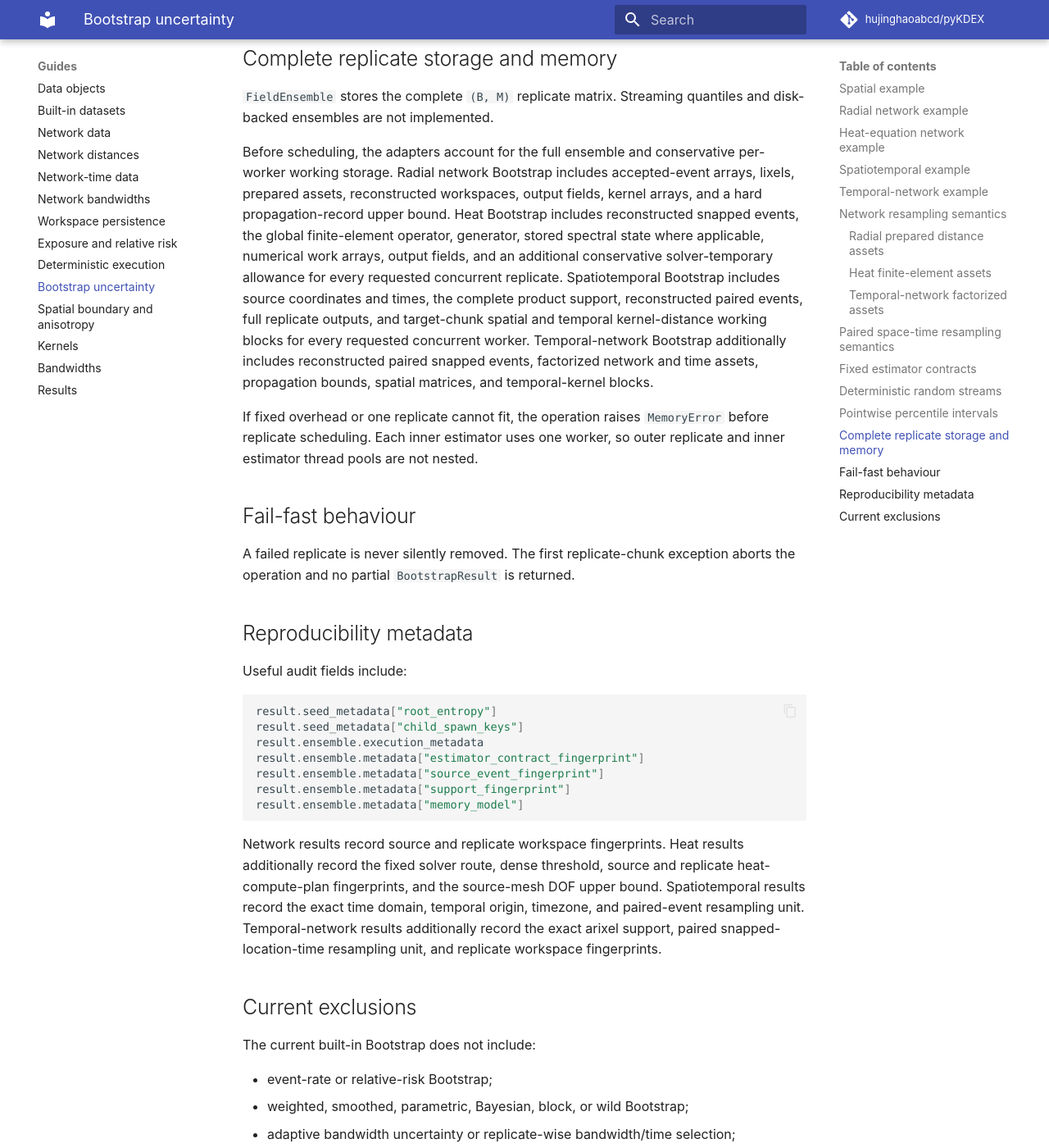
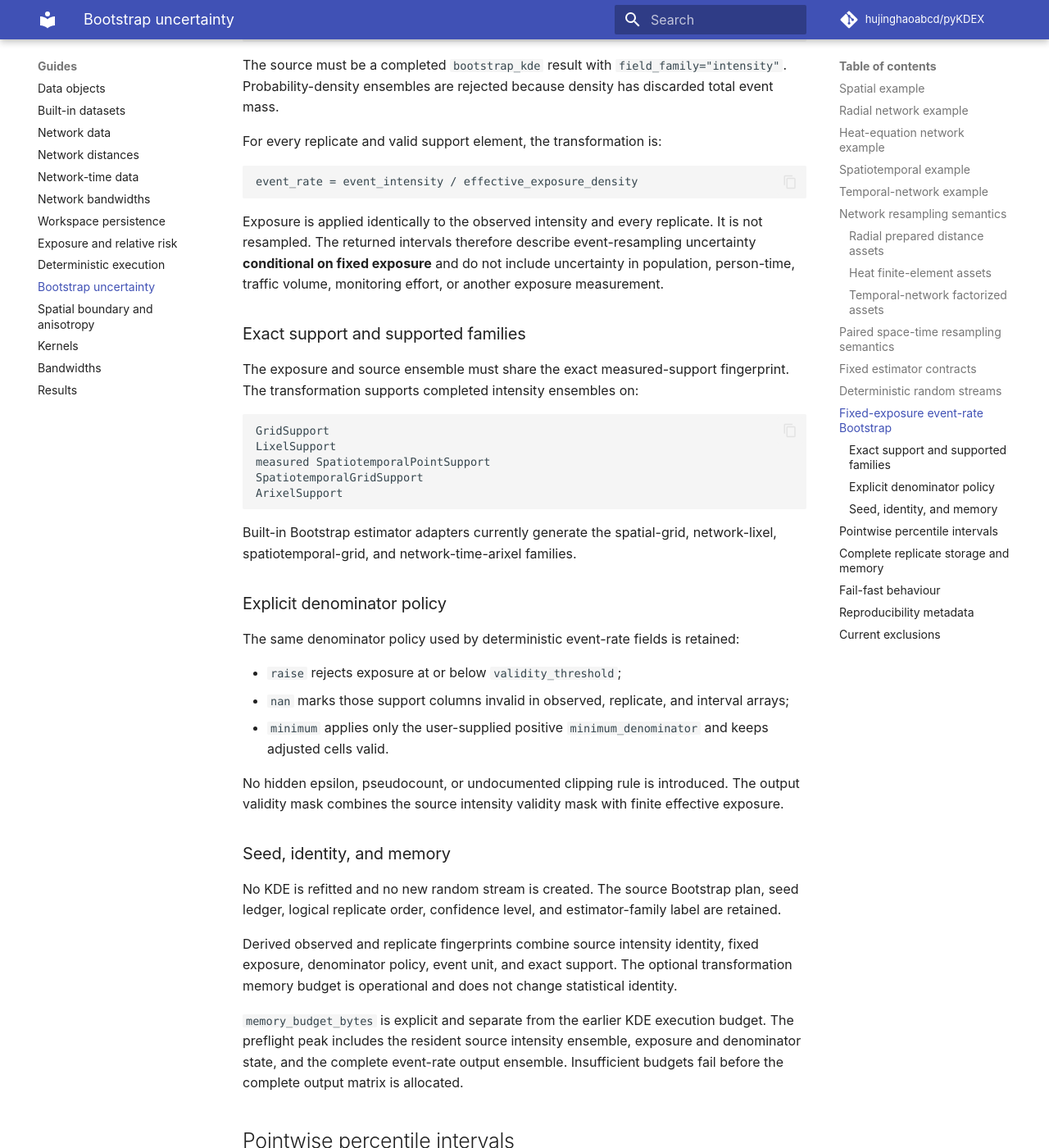
Before and after one commit to hujinghaoabcd/pyKDEX, an MkDocs documentation site: the page built from docs/guides/bootstrap.md, in a window 1280 px wide and 1400 px high, scrolled down 10666 px. Shown: the whole window at 82% size. Built offline with MkDocs 1.6.1 and Material for MkDocs 9.7.7, drawn with Linux system fonts in a browser that asks for light colours; comment, search, counter and statistics services are not loaded; some of the changed text lies outside the part shown.

Commit message:
Document fixed-exposure event-rate Bootstrap

````diff
--- a/docs/guides/bootstrap.md
+++ b/docs/guides/bootstrap.md
@@ -442,6 +442,85 @@ used to replay the run.
 Target and replicate chunks are execution controls, not statistical parameters. Observed
 space-time field fingerprints deliberately exclude execution metadata.
 
+## Fixed-exposure event-rate Bootstrap
+
+`bootstrap_event_rate` transforms a completed intensity Bootstrap on an exact measured
+support using one fixed `ExposureField`:
+
+```python
+from pykdex.risk import ExposureField
+from pykdex.uncertainty import bootstrap_event_rate
+
+exposure = ExposureField.from_density(
+    exposure_density,
+    intensity_bootstrap.ensemble.support,
+    exposure_unit="person",
+)
+rate_bootstrap = bootstrap_event_rate(
+    intensity_bootstrap,
+    exposure,
+    event_unit="event",
+    zero_policy="raise",
+)
+```
+
+The source must be a completed `bootstrap_kde` result with
+`field_family="intensity"`. Probability-density ensembles are rejected because density has
+discarded total event mass.
+
+For every replicate and valid support element, the transformation is:
+
+```text
+event_rate = event_intensity / effective_exposure_density
+```
+
+Exposure is applied identically to the observed intensity and every replicate. It is not
+resampled. The returned intervals therefore describe event-resampling uncertainty
+**conditional on fixed exposure** and do not include uncertainty in population,
+person-time, traffic volume, monitoring effort, or another exposure measurement.
+
+### Exact support and supported families
+
+The exposure and source ensemble must share the exact measured-support fingerprint. The
+transformation supports completed intensity ensembles on:
+
+```text
+GridSupport
+LixelSupport
+measured SpatiotemporalPointSupport
+SpatiotemporalGridSupport
+ArixelSupport
+```
+
+Built-in Bootstrap estimator adapters currently generate the spatial-grid, network-lixel,
+spatiotemporal-grid, and network-time-arixel families.
+
+### Explicit denominator policy
+
+The same denominator policy used by deterministic event-rate fields is retained:
+
+- `raise` rejects exposure at or below `validity_threshold`;
+- `nan` marks those support columns invalid in observed, replicate, and interval arrays;
+- `minimum` applies only the user-supplied positive `minimum_denominator` and keeps adjusted
+  cells valid.
+
+No hidden epsilon, pseudocount, or undocumented clipping rule is introduced. The output
+validity mask combines the source intensity validity mask with finite effective exposure.
+
+### Seed, identity, and memory
+
+No KDE is refitted and no new random stream is created. The source Bootstrap plan, seed
+ledger, logical replicate order, confidence level, and estimator-family label are retained.
+
+Derived observed and replicate fingerprints combine source intensity identity, fixed
+exposure, denominator policy, event unit, and exact support. The optional transformation
+memory budget is operational and does not change statistical identity.
+
+`memory_budget_bytes` is explicit and separate from the earlier KDE execution budget. The
+preflight peak includes the resident source intensity ensemble, exposure and denominator
+state, and the complete event-rate output ensemble. Insufficient budgets fail before the
+complete output matrix is allocated.
+
 ## Pointwise percentile intervals
 
 The returned `BootstrapResult` contains:
--- a/mkdocs.yml
+++ b/mkdocs.yml
@@ -126,5 +126,6 @@ nav:
       - 0.0.16 progress 02D: development/handoff-0.0.16-progress-02d-heat-bootstrap.md
       - 0.0.16 progress 02E: development/handoff-0.0.16-progress-02e-spatiotemporal-bootstrap.md
       - 0.0.16 progress 02F: development/handoff-0.0.16-progress-02f-temporal-network-bootstrap.md
+      - 0.0.16 progress 02G: development/handoff-0.0.16-progress-02g-fixed-exposure-event-rate-bootstrap.md
       - Roadmap: development/roadmap.md
   - 中文: zh/index.md
````
Also changed, not shown: other parts of docs/guides/bootstrap.md (+1 -1 lines), HANDOFF_NEXT_CONVERSATION.md (+99 -34 lines), docs/api/uncertainty.md (+7 -0 lines), 1 other file.
